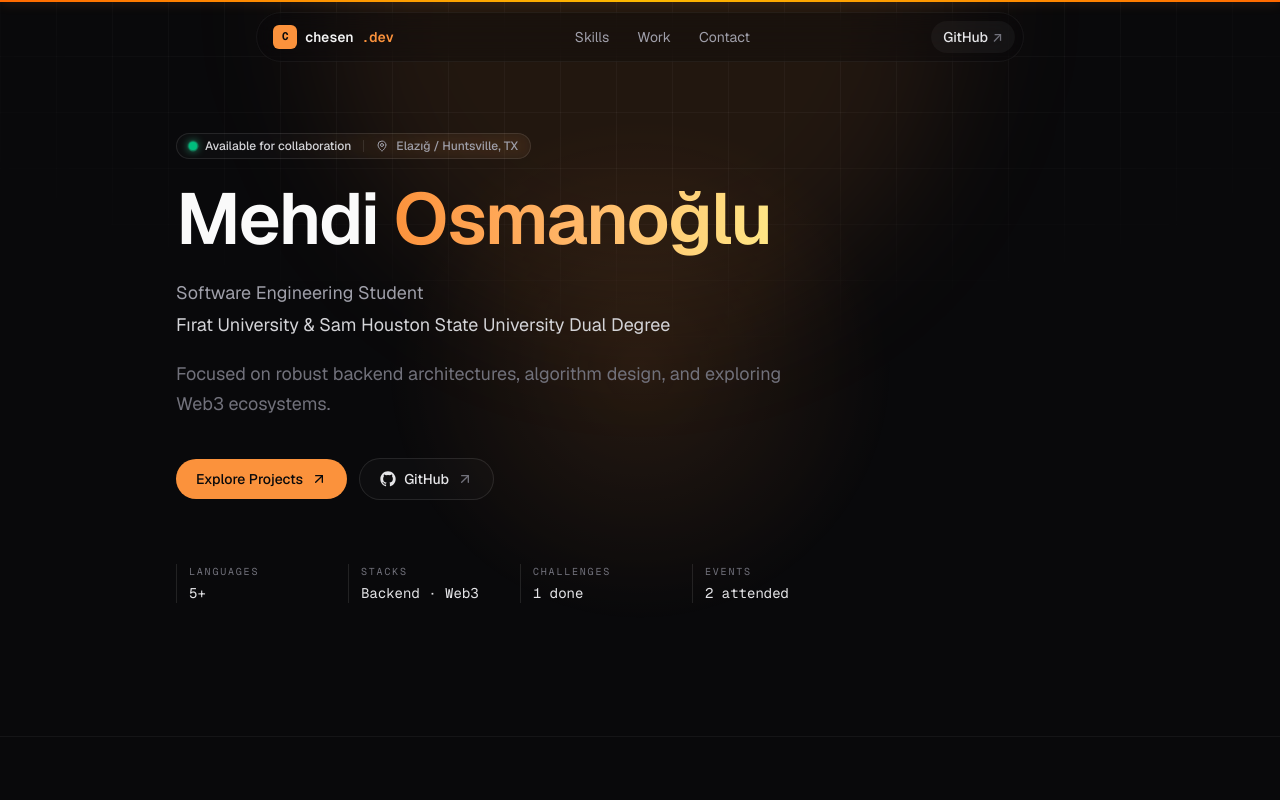
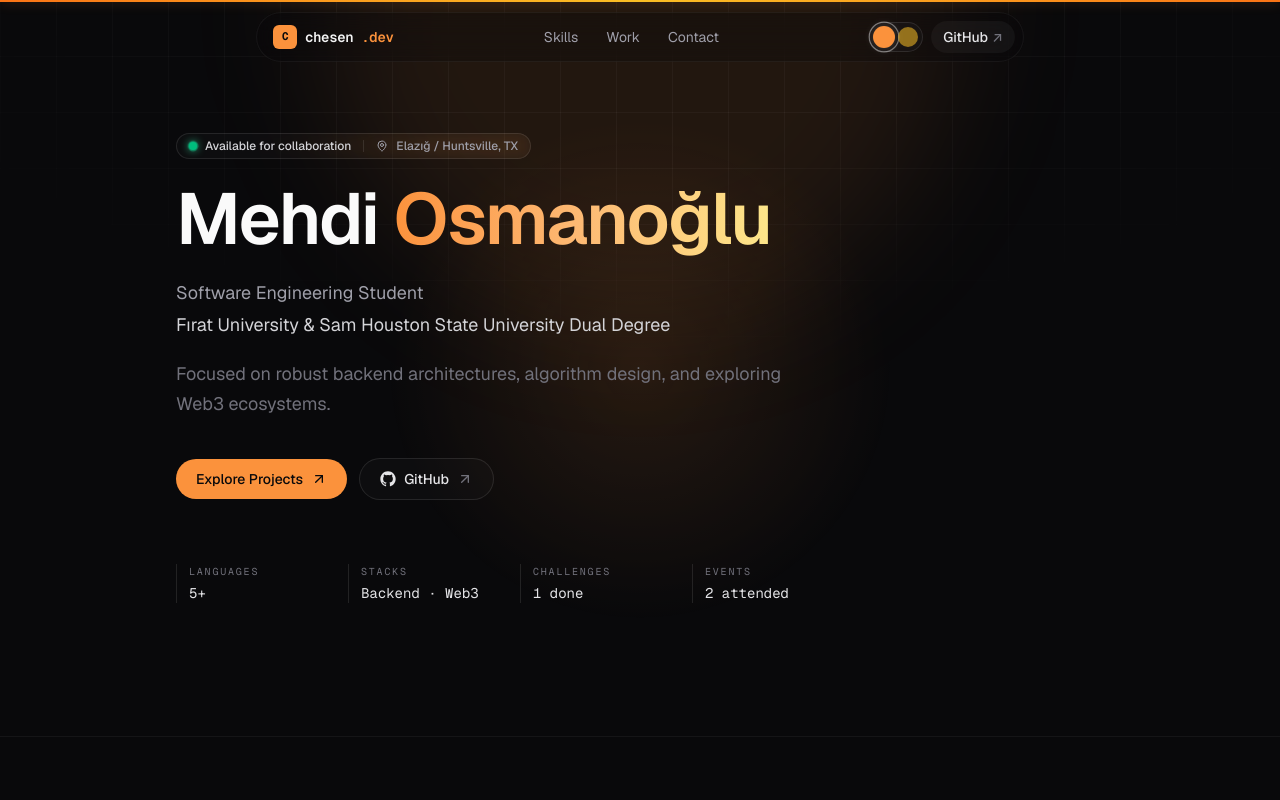
Before and after one commit to chesendev/chesen.dev, a Next.js app: page / in a window 1280 px wide. Shown: the top 800 px of the page. Built offline with nearby package versions, Linux system fonts and the light colour scheme.

Commit message:
feat: implement dual-theme support with separate color palettes

```diff
--- a/app/components/Hero.tsx
+++ b/app/components/Hero.tsx
@@ -48,7 +48,7 @@ export function Hero() {
         className="pointer-events-none absolute inset-0 -z-10 opacity-60 mix-blend-screen"
         style={{
           background:
-            "radial-gradient(420px circle at var(--mx) var(--my), rgba(251, 146, 60, 0.20), transparent 60%)",
+            "radial-gradient(420px circle at var(--mx) var(--my), rgba(var(--accent-rgb), 0.20), transparent 60%)",
         }}
       />
 
@@ -84,7 +84,7 @@ export function Hero() {
           className="text-balance text-4xl font-semibold tracking-tight text-zinc-50 sm:text-5xl md:text-6xl lg:text-7xl"
         >
           Mehdi{" "}
-          <span className="bg-gradient-to-r from-accent via-orange-300 to-amber-200 bg-clip-text text-transparent">
+          <span className="bg-gradient-to-r from-accent via-[var(--accent-via)] to-[var(--accent-to)] bg-clip-text text-transparent">
             Osmanoğlu
           </span>
         </motion.h1>
--- a/app/components/Milestones.tsx
+++ b/app/components/Milestones.tsx
@@ -125,7 +125,7 @@ export function Milestones() {
                     className="pointer-events-none absolute inset-0 rounded-xl opacity-0 transition-opacity group-hover:opacity-100"
                     style={{
                       background:
-                        "linear-gradient(135deg, rgba(251,146,60,0.07), transparent 50%)",
+                        "linear-gradient(135deg, rgba(var(--accent-rgb),0.08), transparent 50%)",
                     }}
                   />
                   <div className="relative">
--- a/app/components/Nav.tsx
+++ b/app/components/Nav.tsx
@@ -2,6 +2,7 @@
 
 import { motion } from "framer-motion";
 import { useEffect, useState } from "react";
+import { ThemeToggle } from "./ThemeToggle";
 
 const links = [
   { href: "#skills", label: "Skills" },
@@ -58,6 +59,8 @@ export function Nav() {
           ))}
         </ul>
 
+        <div className="flex items-center gap-2">
+          <ThemeToggle />
           <a
             href="https://github.com/chesendev"
             target="_blank"
@@ -67,6 +70,7 @@ export function Nav() {
             GitHub
             <span className="ml-1 text-zinc-500">↗</span>
           </a>
+        </div>
       </nav>
     </motion.header>
   );
--- a/app/components/ScrollProgress.tsx
+++ b/app/components/ScrollProgress.tsx
@@ -14,7 +14,7 @@ export function ScrollProgress() {
     <motion.div
       aria-hidden="true"
       style={{ scaleX }}
-      className="fixed inset-x-0 top-0 z-[60] h-[2px] origin-left bg-gradient-to-r from-orange-500 via-amber-400 to-orange-500 shadow-[0_0_12px_rgba(251,146,60,0.45)]"
+      className="fixed inset-x-0 top-0 z-[60] h-[2px] origin-left bg-gradient-to-r from-[var(--progress-from)] via-[var(--progress-via)] to-[var(--progress-to)] shadow-[0_0_12px_rgba(var(--accent-rgb),0.45)]"
     />
   );
 }
--- /dev/null
+++ b/app/components/ThemeToggle.tsx
@@ -0,0 +1,86 @@
+"use client";
+
+import { useEffect, useState } from "react";
+
+const THEMES = [
+  {
+    id: "orange" as const,
+    color: "#fb923c",
+    label: "Modern orange",
+  },
+  {
+    id: "gold" as const,
+    color: "#fbbf24",
+    label: "Altın sarısı",
+  },
+];
+
+type ThemeId = (typeof THEMES)[number]["id"];
+const STORAGE_KEY = "theme";
+
+function applyTheme(next: ThemeId) {
+  const root = document.documentElement;
+  if (next === "orange") {
+    delete root.dataset.theme;
+  } else {
+    root.dataset.theme = next;
+  }
+  try {
+    if (next === "orange") localStorage.removeItem(STORAGE_KEY);
+    else localStorage.setItem(STORAGE_KEY, next);
+  } catch {
+    /* localStorage may be blocked — that's fine */
+  }
+}
+
+export function ThemeToggle() {
+  const [theme, setTheme] = useState<ThemeId>("orange");
+  const [mounted, setMounted] = useState(false);
+
+  // Sync state with whatever the no-FOUC script set on <html>
+  useEffect(() => {
+    const current = document.documentElement.dataset.theme;
+    if (current === "gold") setTheme("gold");
+    setMounted(true);
+  }, []);
+
+  const switchTo = (next: ThemeId) => {
+    setTheme(next);
+    applyTheme(next);
+  };
+
+  return (
+    <div
+      role="group"
+      aria-label="Color theme"
+      className="flex items-center gap-1 rounded-full border border-white/10 bg-white/[0.03] p-1 backdrop-blur"
+    >
+      {THEMES.map((t) => {
+        const active = theme === t.id;
+        return (
+          <button
+            key={t.id}
+            type="button"
+            onClick={() => switchTo(t.id)}
+            aria-label={`Switch to ${t.label}`}
+            aria-pressed={active}
+            title={t.label}
+            className={`relative h-5 w-5 cursor-pointer rounded-full outline-none transition-all duration-200 focus-visible:ring-2 focus-visible:ring-white/40 ${
+              mounted && active
+                ? "scale-110 shadow-[0_0_10px_rgba(255,255,255,0.18)]"
+                : "opacity-55 hover:opacity-90"
+            }`}
+            style={{ background: t.color }}
+          >
+            {mounted && active && (
+              <span
+                aria-hidden="true"
+                className="absolute -inset-[3px] rounded-full ring-1 ring-white/40"
+              />
+            )}
+          </button>
+        );
+      })}
+    </div>
+  );
+}
--- a/app/globals.css
+++ b/app/globals.css
@@ -7,7 +7,8 @@
   --color-border: rgba(255, 255, 255, 0.08);
   --color-surface: #18181b;
   --color-surface-2: #27272a;
-  /* Modern orange — premium tech feel on dark */
+
+  /* Default theme = Modern Orange */
   --color-accent: #fb923c; /* orange-400 */
   --color-accent-dim: rgba(251, 146, 60, 0.15);
 
@@ -15,6 +16,28 @@
     "Segoe UI", Roboto, Helvetica, Arial, sans-serif;
   --font-mono: var(--font-geist-mono), ui-monospace, SFMono-Regular, Menlo,
     Monaco, Consolas, "Liberation Mono", "Courier New", monospace;
+}
+
+/* Theme-aware tokens — overridable per [data-theme] */
+:root {
+  --accent-rgb: 251, 146, 60;       /* orange-400 */
+  --accent-via: #fdba74;            /* orange-300 */
+  --accent-to: #fde68a;             /* amber-200 */
+  --progress-from: #f97316;         /* orange-500 */
+  --progress-via: #fbbf24;          /* amber-400 */
+  --progress-to: #f97316;           /* orange-500 */
+}
+
+/* Altın sarısı palette */
+[data-theme="gold"] {
+  --color-accent: #fbbf24;          /* amber-400 */
+  --color-accent-dim: rgba(251, 191, 36, 0.15);
+  --accent-rgb: 251, 191, 36;
+  --accent-via: #fcd34d;            /* amber-300 */
+  --accent-to: #fef08a;             /* yellow-200 */
+  --progress-from: #eab308;         /* yellow-500 */
+  --progress-via: #fde047;          /* yellow-300 */
+  --progress-to: #eab308;           /* yellow-500 */
 }
 
 html {
@@ -47,3 +70,11 @@ body {
     transparent 80%
   );
 }
+
+/* Smooth transitions when swapping themes */
+[data-theme],
+:root {
+  transition: --color-accent 200ms ease,
+              --accent-via 200ms ease,
+              --accent-to 200ms ease;
+}
--- a/app/layout.tsx
+++ b/app/layout.tsx
@@ -100,7 +100,19 @@ export default function RootLayout({
   children: React.ReactNode;
 }>) {
   return (
-    <html lang="en" className={`${geistSans.variable} ${geistMono.variable}`}>
+    <html
+      lang="en"
+      className={`${geistSans.variable} ${geistMono.variable}`}
+      suppressHydrationWarning
+    >
+      <head>
+        {/* Restore theme before paint to avoid FOUC */}
+        <script
+          dangerouslySetInnerHTML={{
+            __html: `try{var t=localStorage.getItem('theme');if(t==='gold')document.documentElement.dataset.theme='gold';}catch(e){}`,
+          }}
+        />
+      </head>
       <body
         className="min-h-screen bg-background text-foreground antialiased"
         suppressHydrationWarning
```
Also changed, not shown: .claude/settings.local.json. Lines whose indentation alone changed are shown as unchanged.
